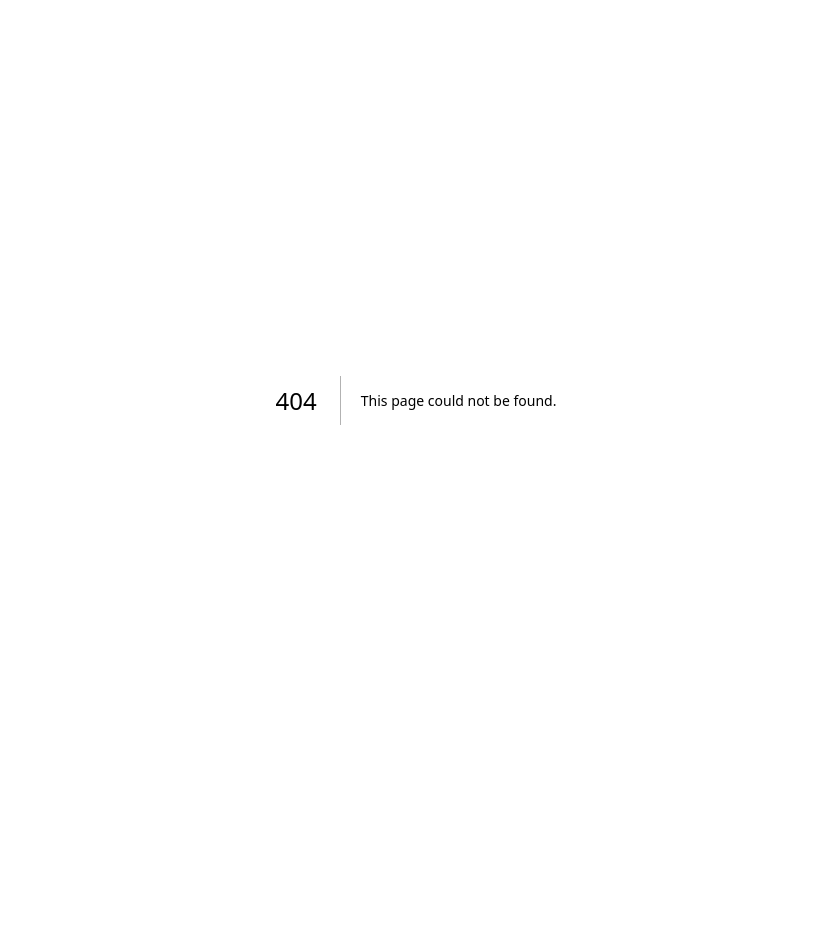
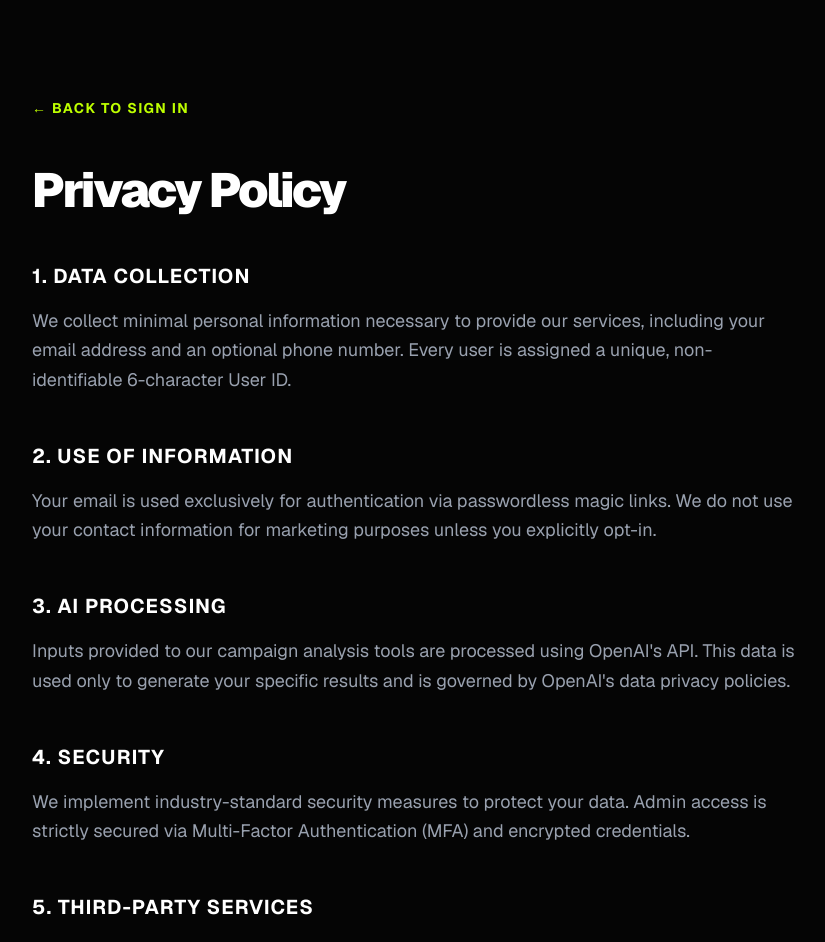
Before and after one commit to iapsr/onlyaff-tool, a Next.js app: page /privacy in a window 1280 px wide. Before the commit this address had no page. Shown: the top 942 px of the page, without its empty margins (224-1049 px from the left). Before the commit the page ends 800 px from the top, so only its background shows below. Built offline with nearby package versions, Linux system fonts and the light colour scheme.

Commit message:
Enhance onboarding: Stealth admin, sign-in/up choice, and legal pages

```diff
--- a/app/auth/signin/page.tsx
+++ b/app/auth/signin/page.tsx
@@ -12,9 +12,17 @@ function SignInContent() {
   const [email, setEmail] = useState("");
   const [password, setPassword] = useState("");
   const [code, setCode] = useState("");
-  const [isLoading, setIsLoading] = useState(false);
   const [view, setView] = useState<'user' | 'admin'>('user');
+  const [userMode, setUserMode] = useState<'signin' | 'signup'>('signin');
   const [show2FA, setShow2FA] = useState(false);
+
+  useEffect(() => {
+    if (searchParams.get("admin") === "true") {
+      setView('admin');
+    } else {
+      setView('user');
+    }
+  }, [searchParams]);
 
   const handleUserLogin = async (e: React.FormEvent) => {
     e.preventDefault();
@@ -76,28 +84,29 @@ function SignInContent() {
 
         <div className="text-center mb-8">
            <h1 className="text-2xl font-black text-white tracking-tight mb-2">
-             {view === 'admin' ? 'Admin Access' : 'Sign in to onlyaff.io'}
+             {view === 'admin' ? 'Admin Access' : (userMode === 'signin' ? 'Welcome Back' : 'Create Account')}
            </h1>
            <p className="text-gray-500 text-sm font-medium">
-             {view === 'admin' ? 'Secure administrative authentication' : "Don't have an account? No problem."}
+             {view === 'admin' ? 'Secure administrative authentication' : (userMode === 'signin' ? 'Sign in to onlyaff.io' : 'Join onlyaff.io for free')}
            </p>
         </div>
 
-        {/* View Switcher */}
+        {view === 'user' && (
           <div className="flex bg-[#111] p-1 rounded-xl mb-8 border border-white/5">
              <button
-             onClick={() => { setView('user'); setShow2FA(false); }}
-             className={`flex-1 py-2 text-xs font-bold rounded-lg transition-all ${view === 'user' ? 'bg-[#BEFF00] text-black shadow-lg' : 'text-gray-500 hover:text-white'}`}
+               onClick={() => setUserMode('signin')}
+               className={`flex-1 py-2 text-xs font-bold rounded-lg transition-all ${userMode === 'signin' ? 'bg-[#BEFF00] text-black shadow-lg' : 'text-gray-500 hover:text-white'}`}
              >
-             User Login
+               Sign In
              </button>
              <button
-             onClick={() => { setView('admin'); }}
-             className={`flex-1 py-2 text-xs font-bold rounded-lg transition-all ${view === 'admin' ? 'bg-white/10 text-white shadow-lg' : 'text-gray-500 hover:text-white'}`}
+               onClick={() => setUserMode('signup')}
+               className={`flex-1 py-2 text-xs font-bold rounded-lg transition-all ${userMode === 'signup' ? 'bg-white/10 text-white shadow-lg' : 'text-gray-500 hover:text-white'}`}
              >
-             Admin
+               Sign Up
              </button>
           </div>
+        )}
 
         {error && (
           <div className="bg-red-500/10 border border-red-500/20 text-red-400 text-xs p-4 rounded-xl mb-6 text-center font-bold">
@@ -157,13 +166,13 @@ function SignInContent() {
             {isLoading ? (
               <span className="w-5 h-5 border-2 border-black/20 border-t-black rounded-full animate-spin"></span>
             ) : (
-              view === 'admin' ? 'Sign in to Admin' : 'Log In'
+              view === 'admin' ? 'Sign in to Admin' : (userMode === 'signin' ? 'Sign In' : 'Create Account')
             )}
           </button>
         </form>
 
         <p className="mt-8 text-center text-[10px] text-gray-600 font-bold uppercase tracking-widest">
-          By signing in, you agree to our <a href="#" className="text-gray-400 hover:text-white transition-colors">Terms</a> and <a href="#" className="text-gray-400 hover:text-white transition-colors">Privacy Policy</a>.
+          By signing in, you agree to our <a href="/terms" className="text-gray-400 hover:text-white transition-colors">Terms</a> and <a href="/privacy" className="text-gray-400 hover:text-white transition-colors">Privacy Policy</a>.
         </p>
       </div>
 
--- /dev/null
+++ b/app/privacy/page.tsx
@@ -0,0 +1,44 @@
+import React from 'react';
+
+export default function Privacy() {
+  return (
+    <div className="min-h-screen bg-[#050505] text-white p-8 md:p-24 font-sans selection:bg-[#BEFF00]/30">
+      <div className="max-w-3xl mx-auto">
+        <a href="/auth/signin" className="text-[#BEFF00] text-sm font-bold uppercase tracking-widest mb-12 inline-block hover:opacity-70 transition-opacity">← Back to Sign In</a>
+
+        <h1 className="text-5xl font-black mb-12 tracking-tighter">Privacy Policy</h1>
+
+        <div className="space-y-12 text-gray-400 leading-relaxed text-lg">
+          <section>
+            <h2 className="text-white text-xl font-bold mb-4 uppercase tracking-wider">1. Data Collection</h2>
+            <p>We collect minimal personal information necessary to provide our services, including your email address and an optional phone number. Every user is assigned a unique, non-identifiable 6-character User ID.</p>
+          </section>
+
+          <section>
+            <h2 className="text-white text-xl font-bold mb-4 uppercase tracking-wider">2. Use of Information</h2>
+            <p>Your email is used exclusively for authentication via passwordless magic links. We do not use your contact information for marketing purposes unless you explicitly opt-in.</p>
+          </section>
+
+          <section>
+            <h2 className="text-white text-xl font-bold mb-4 uppercase tracking-wider">3. AI Processing</h2>
+            <p>Inputs provided to our campaign analysis tools are processed using OpenAI's API. This data is used only to generate your specific results and is governed by OpenAI's data privacy policies.</p>
+          </section>
+
+          <section>
+            <h2 className="text-white text-xl font-bold mb-4 uppercase tracking-wider">4. Security</h2>
+            <p>We implement industry-standard security measures to protect your data. Admin access is strictly secured via Multi-Factor Authentication (MFA) and encrypted credentials.</p>
+          </section>
+
+          <section>
+            <h2 className="text-white text-xl font-bold mb-4 uppercase tracking-wider">5. Third-Party Services</h2>
+            <p>We use Resend for email delivery and Prisma/Supabase for database management. These partners are selected for their commitment to high security and privacy standards.</p>
+          </section>
+
+          <footer className="pt-12 border-t border-white/5 text-sm text-gray-600 font-medium">
+            Last Updated: May 2026 • © 2026 OnlyAff.io
+          </footer>
+        </div>
+      </div>
+    </div>
+  );
+}
--- /dev/null
+++ b/app/terms/page.tsx
@@ -0,0 +1,44 @@
+import React from 'react';
+
+export default function Terms() {
+  return (
+    <div className="min-h-screen bg-[#050505] text-white p-8 md:p-24 font-sans selection:bg-[#BEFF00]/30">
+      <div className="max-w-3xl mx-auto">
+        <a href="/auth/signin" className="text-[#BEFF00] text-sm font-bold uppercase tracking-widest mb-12 inline-block hover:opacity-70 transition-opacity">← Back to Sign In</a>
+
+        <h1 className="text-5xl font-black mb-12 tracking-tighter">Terms of Service</h1>
+
+        <div className="space-y-12 text-gray-400 leading-relaxed text-lg">
+          <section>
+            <h2 className="text-white text-xl font-bold mb-4 uppercase tracking-wider">1. Acceptance of Terms</h2>
+            <p>By accessing or using OnlyAff, you agree to be bound by these Terms of Service. If you do not agree, you may not use our services.</p>
+          </section>
+
+          <section>
+            <h2 className="text-white text-xl font-bold mb-4 uppercase tracking-wider">2. Description of Service</h2>
+            <p>OnlyAff provides AI-powered tools for affiliate marketing campaign analysis and brief generation. We reserve the right to modify or discontinue services at any time.</p>
+          </section>
+
+          <section>
+            <h2 className="text-white text-xl font-bold mb-4 uppercase tracking-wider">3. User Responsibility</h2>
+            <p>You are responsible for maintaining the confidentiality of your account and for all activities that occur under your unique User ID. You agree to use the service only for lawful purposes.</p>
+          </section>
+
+          <section>
+            <h2 className="text-white text-xl font-bold mb-4 uppercase tracking-wider">4. Data Usage</h2>
+            <p>Our service processes data through third-party AI models (OpenAI). By using OnlyAff, you acknowledge that your inputs will be processed to generate results. We do not sell your personal data.</p>
+          </section>
+
+          <section>
+            <h2 className="text-white text-xl font-bold mb-4 uppercase tracking-wider">5. Limitations of Liability</h2>
+            <p>OnlyAff is provided "as is". We are not liable for any direct or indirect damages resulting from your use of the service or any AI-generated content.</p>
+          </section>
+
+          <footer className="pt-12 border-t border-white/5 text-sm text-gray-600 font-medium">
+            Last Updated: May 2026 • © 2026 OnlyAff.io
+          </footer>
+        </div>
+      </div>
+    </div>
+  );
+}
```
Lines whose indentation alone changed are shown as unchanged.
